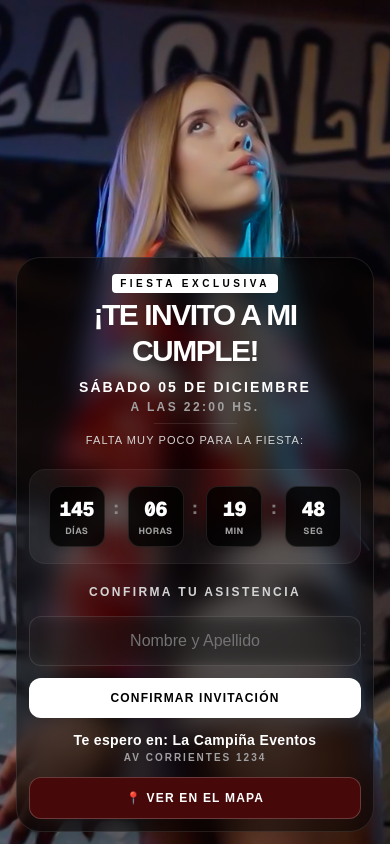
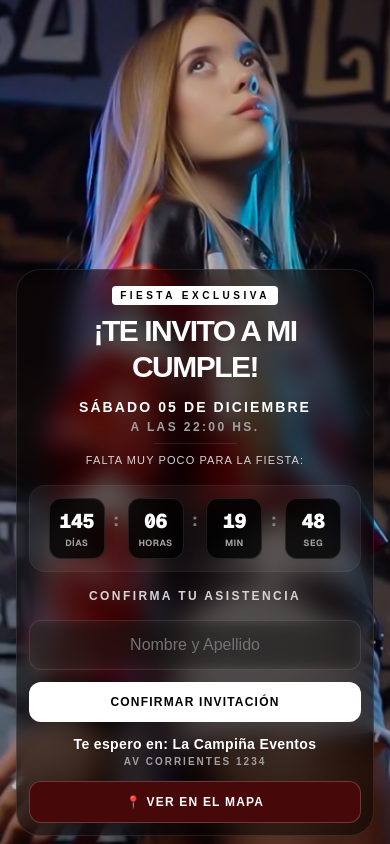
Before and after one commit to rosaduartemercedes/tarjeta-cumple, a Next.js app: page / in a window 390 px wide. Built offline with nearby package versions, Linux system fonts and the light colour scheme.

Commit message:
fondo mobile

```diff
--- a/app/page.js
+++ b/app/page.js
@@ -23,18 +23,18 @@ export default function Home() {
       // 1. bg-[url('/foto-mobile.jpg')] -> Carga la foto vertical por defecto (celulares).
       // 2. md:bg-[url('/foto-desktop.jpg')] -> En pantallas grandes (computadoras), cambia la foto a la horizontal.
       // 3. justify-end md:justify-center -> Abajo en el celu (para no tapar la cara), centrado en la compu.
-      className="relative min-h-screen w-full flex flex-col items-center justify-end p-4 pb-3 md:justify-center bg-cover bg-center bg-no-repeat bg-[url('/fondocata2.jpg')] md:bg-[url('/fondocata4.jpg')]"
+      className="relative min-h-screen w-full flex flex-col items-center justify-end p-4 pb-2 md:justify-center bg-cover bg-center bg-no-repeat bg-[url('/fondocatamobile.png')] md:bg-[url('/fondocata4.jpg')]"
     >
       <div className="absolute inset-0 bg-neutral-950/10 z-0"></div>
 
       {/* Al estar abajo, le reducimos un toque el gap para que no sea gigante */}
-      <div className="relative z-10 w-full max-w-sm bg-black/55 backdrop-blur-md p-3 rounded-3xl border border-white/10 shadow-2xl flex flex-col gap-5 text-white">
+      <div className="relative z-10 w-full max-w-sm bg-black/55 backdrop-blur-md p-3 rounded-3xl border border-white/10 shadow-2xl flex flex-col gap-4 text-white">
 
 
      {/* Contenedor Principal */}
 
   {/* Encabezado con la información de fecha y hora agregada */}
-  <header className="text-center space-y-1">
+  <header className="text-center space-y-2">
     <span className="text-[10px] uppercase tracking-[0.35em] font-black bg-white text-black px-2 py-0.5 rounded-sm inline-block">
       FIESTA EXCLUSIVA
     </span>
@@ -63,7 +63,7 @@ export default function Home() {
   </header>
 
   {/* Bloque del Reloj */}
-  <section className="bg-white/5 border border-white/5 p-4 rounded-2xl">
+  <section className="bg-white/5 border border-white/5 p-3 rounded-2xl">
     <Countdown />
   </section>
 
```
Also changed, not shown: public/fondocatamobile.png (added).
